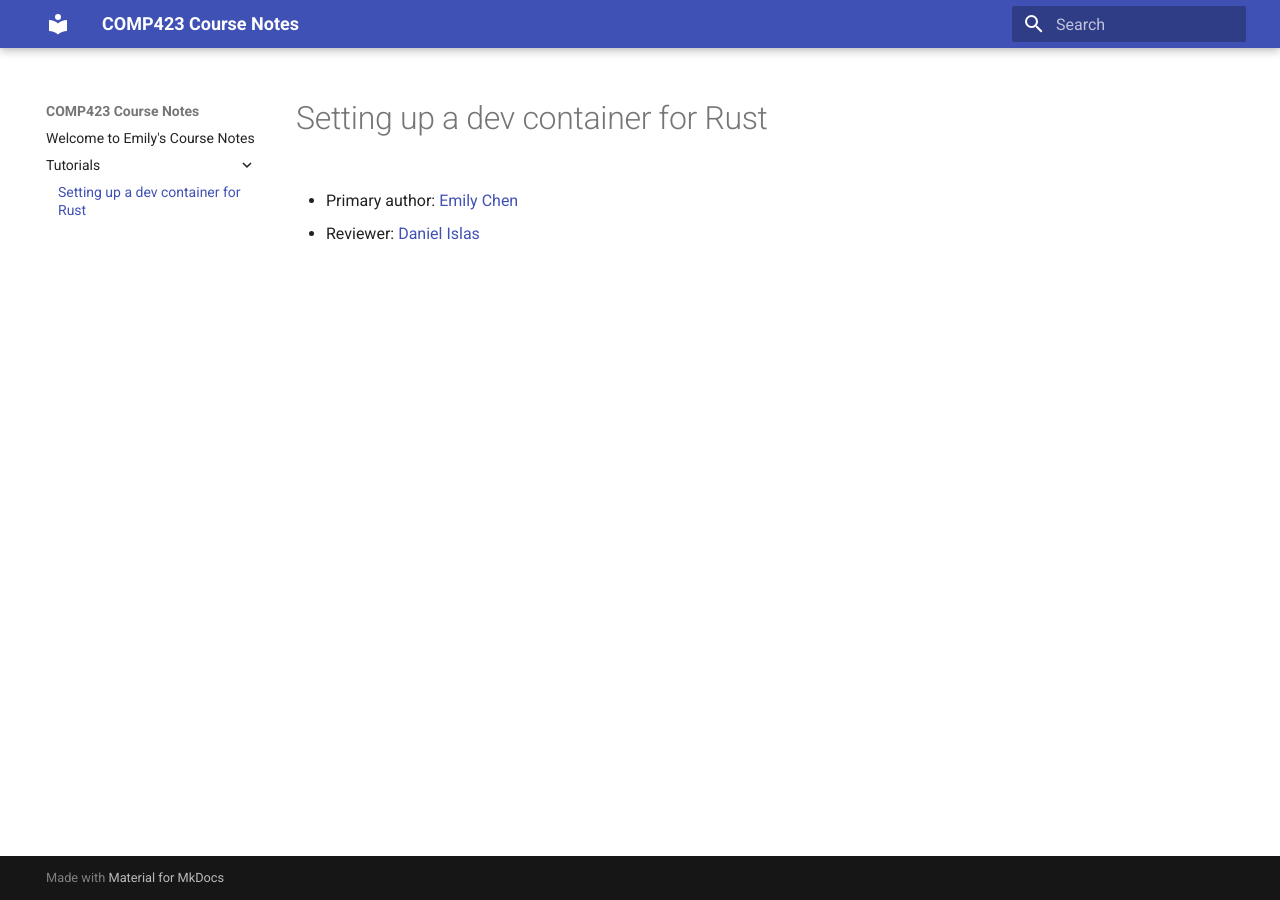
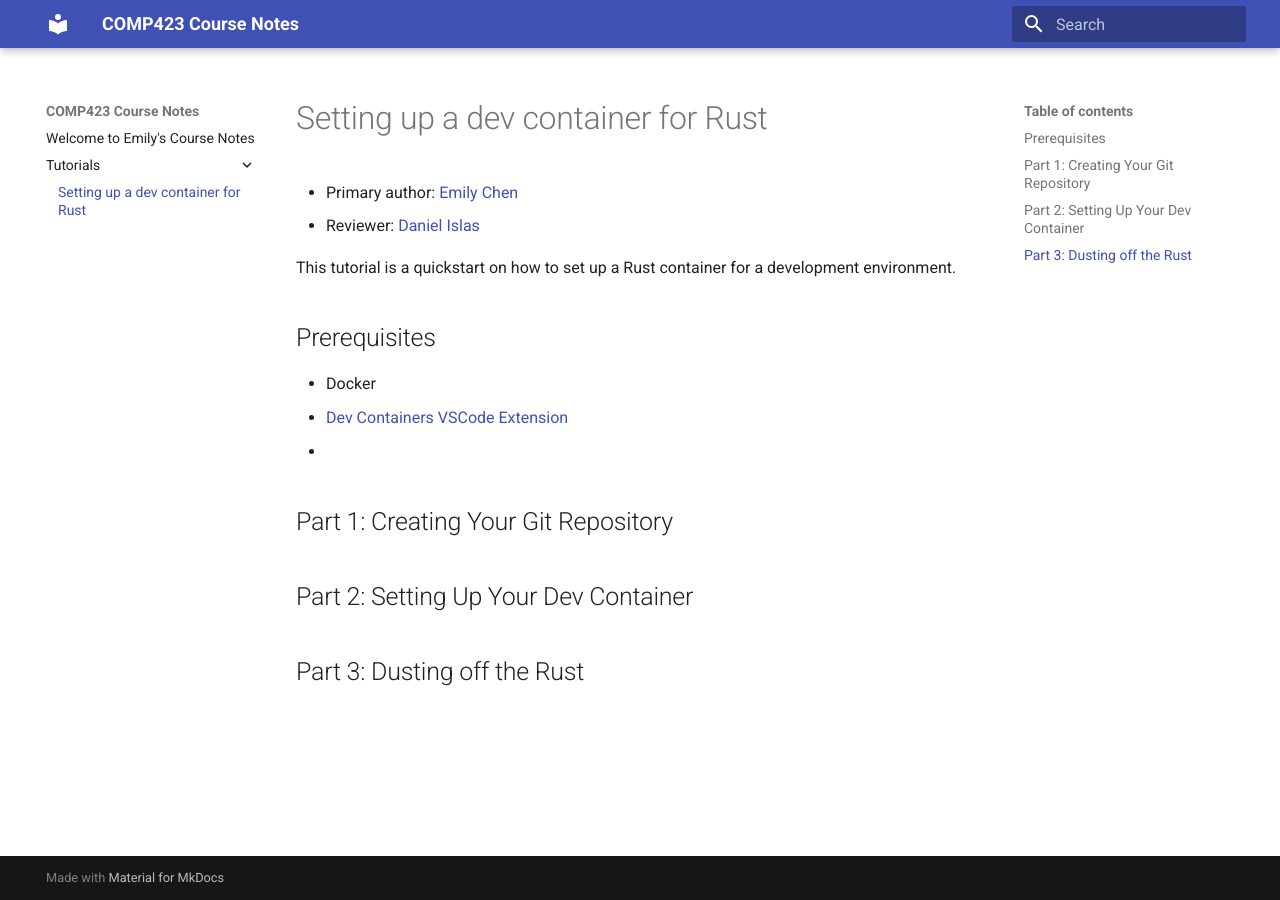
Before and after one commit to emsesc/comp423-course-notes, an MkDocs documentation site: the page built from docs/tutorials/rust-setup.md, in a window 1280 px wide. Built offline with MkDocs 1.6.1 and Material for MkDocs 9.7.7, drawn with Linux system fonts in a browser that asks for light colours.

Commit message:
add basic outline

```diff
--- a/docs/tutorials/rust-setup.md
+++ b/docs/tutorials/rust-setup.md
@@ -1,5 +1,17 @@
 # Setting up a dev container for Rust
 
 * Primary author: [Emily Chen](https://github.com/emsesc)
+* Reviewer: [Daniel Islas](https://github.com/DanielBautista7799)
 
-* Reviewer: [Daniel Islas](https://github.com/DanielBautista7799)
+This tutorial is a quickstart on how to set up a Rust container for a development environment.
+
+## Prerequisites
+* Docker
+* [Dev Containers VSCode Extension](https://marketplace.visualstudio.com/items?itemName=ms-vscode-remote.remote-containers)
+*
+
+## Part 1: Creating Your Git Repository
+
+## Part 2: Setting Up Your Dev Container
+
+## Part 3: Dusting off the Rust
```
